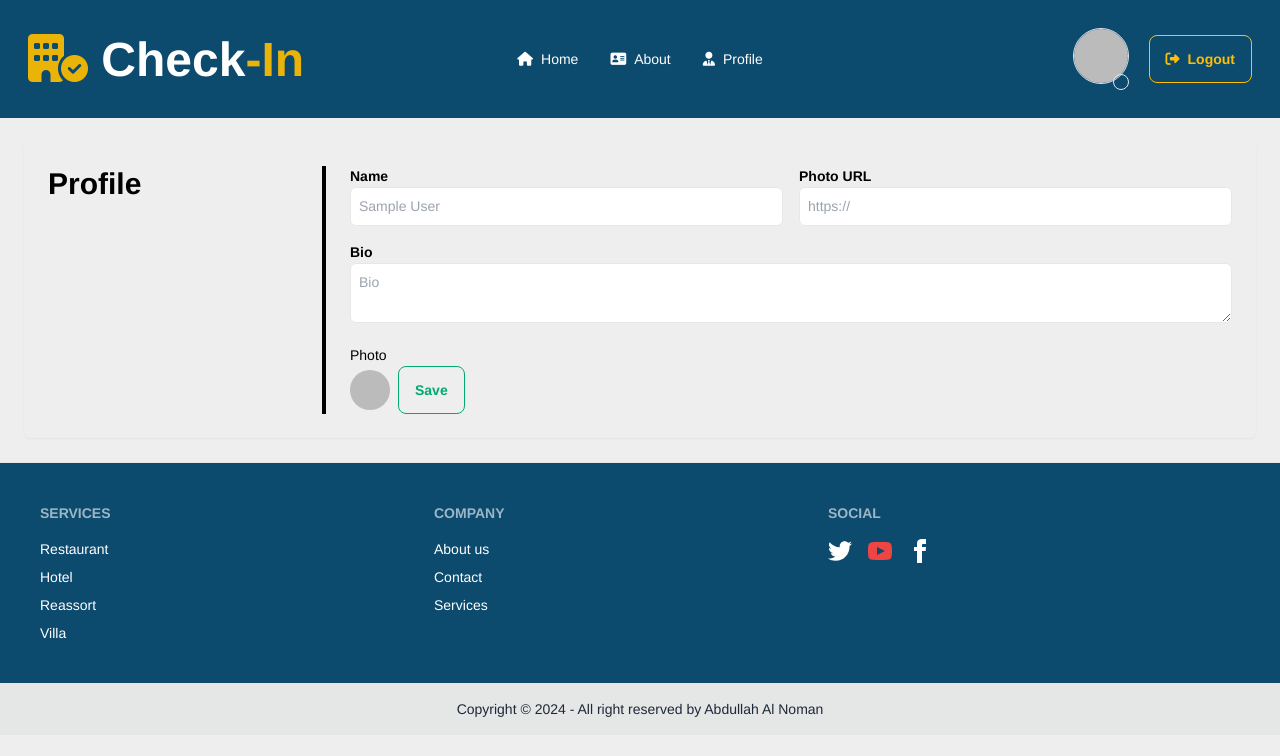
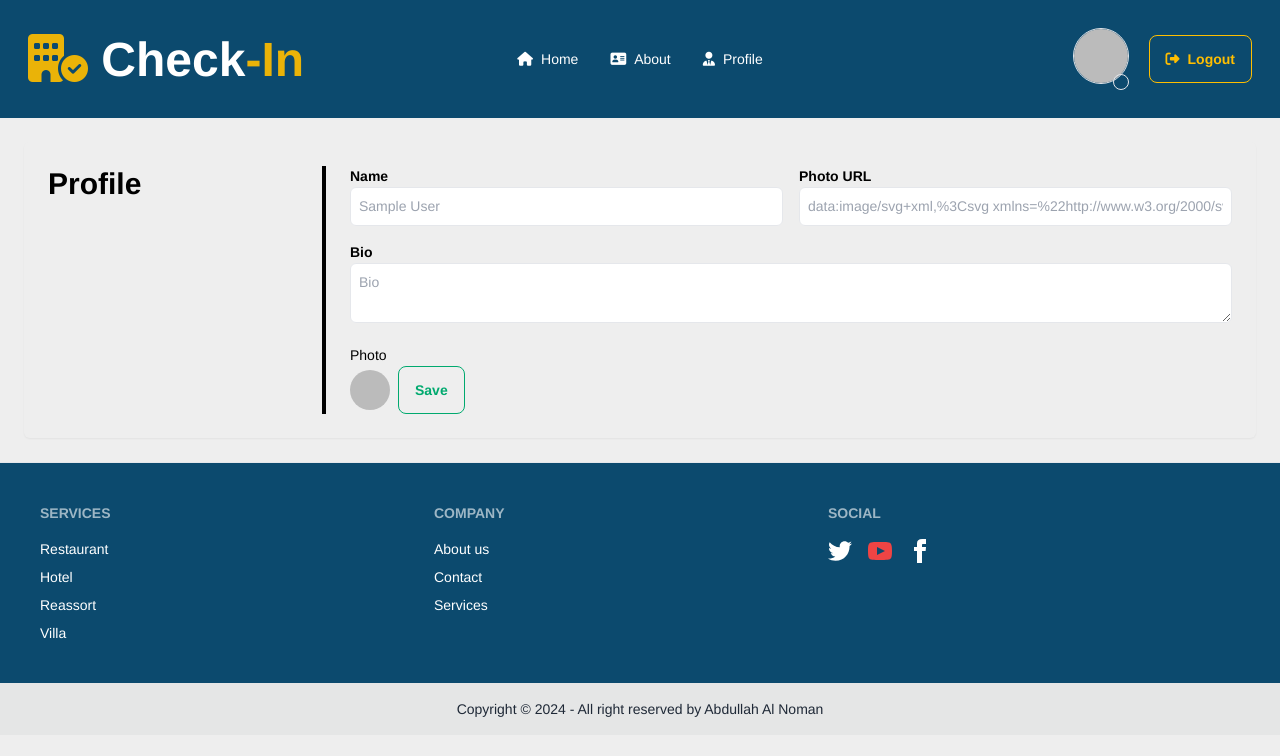
Before and after one commit to AbdullahAlNoman20/-Check-In-Booking-solution, a React (Vite) app: page /updateProfile in a window 1280 px wide. Shown: the top 756 px of the page. Built offline with nearby package versions, Linux system fonts and the light colour scheme; no server answers; sample sign-in values are in the browser's storage.

Commit message:
Final Teach

```diff
--- a/src/Components/ImageHoverPopup.jsx
+++ b/src/Components/ImageHoverPopup.jsx
@@ -14,7 +14,7 @@ const ImageHoverPopup = () => {
   return (
     <div>
       <div
-        className="image-container w-14"
+        className="image-container w-10 lg:w-14"
         onMouseOver={handleMouseOver}
         onMouseOut={handleMouseOut}
       >
--- a/src/Components/Profile.jsx
+++ b/src/Components/Profile.jsx
@@ -1,7 +1,7 @@
 import { useContext } from "react";
 import { AuthContext } from "./Providers/AuthProviders";
 import { Helmet } from "react-helmet-async";
-
+import { toast } from "react-toastify";
 const Profile = ({ children }) => {
   const { user,updateUserProfile } = useContext(AuthContext);
   // console.log(user);
@@ -20,13 +20,13 @@ const Profile = ({ children }) => {
                 .then(resul=>{
 
                     console.log(resul.user)
-                    // toast.success("Welcome to Check-In");
+                    toast.success("Save New Info Successfully");
 
 
                 })
                 .catch(error=>{
                     console.log(error.message)
-                    // toast.warn(error.message);
+                    toast.warn(error.message);
                 })
   };
 
@@ -75,7 +75,7 @@ const Profile = ({ children }) => {
                 name="photo"
                   id="website"
                   type="text"
-                  placeholder="https://"
+                  placeholder={user.photoURL ? user.photoURL : "Photo URL"}
                   className="border p-2 w-full rounded-md focus:ring focus:ring-opacity-75 dark:text-black focus:dark:ring-violet-600 dark:border-gray-300"
                 />
               </div>
--- a/src/Components/ProtectedRoute.jsx
+++ b/src/Components/ProtectedRoute.jsx
@@ -13,7 +13,7 @@ const ProtectedRoute = ({children}) => {
 
 
     if (loading){
-        return <span className="loading loading-spinner loading-lg"></span>
+        return <span className="loading loading-spinner loading-lg bg-blue-900"></span>
     }
 
     if (user){
```
